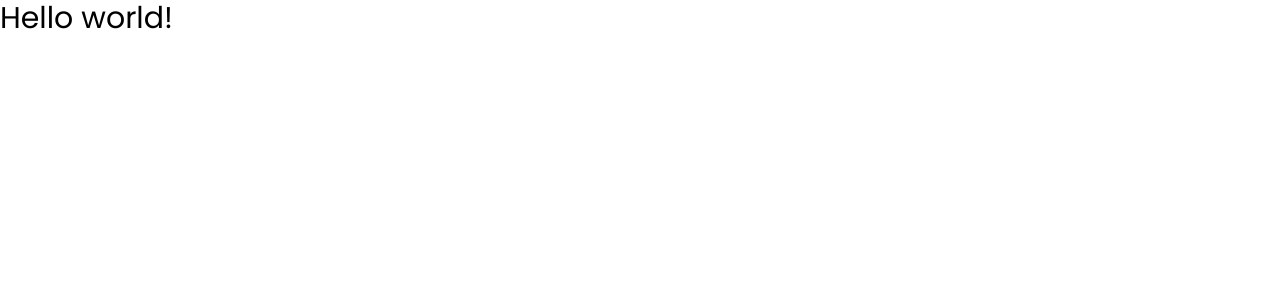
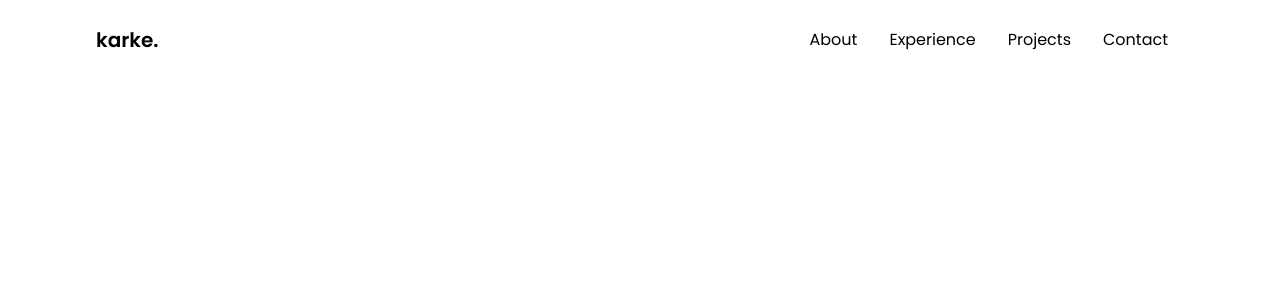
Before and after one commit to kar-ke/portfolio, a React (Create React App) app: page / in a window 1280 px wide. Shown: the top 300 px of the page. Built offline with nearby package versions, Linux system fonts and the light colour scheme.

Commit message:
navbar done

```diff
--- a/src/App.js
+++ b/src/App.js
@@ -1,11 +1,10 @@
 import React from 'react';
+import NavBar from './Components/NavBar';
 
 function App() {
   return (
     <div className="App">
-      <h1 className="text-3xl ">
-      Hello world!
-    </h1>
+      <NavBar />
     </div>
   );
 }
--- /dev/null
+++ b/src/Components/NavBar.jsx
@@ -0,0 +1,62 @@
+import React, { useState } from 'react'
+import { RxHamburgerMenu } from "react-icons/rx"
+import { LiaTimesSolid } from "react-icons/lia"
+
+const NavBar = () => {
+
+    const [nav, setNav] = useState(false)
+
+    const links = [
+        {
+            id: 1,
+            link: "About"
+        },
+        {
+            id: 2,
+            link: "Experience"
+        },
+        {
+            id: 3,
+            link: "Projects"
+        },
+        {
+            id: 4,
+            link: "contact"
+        }
+    ]
+
+  return (
+    <div className='flex justify-between items-center w-full h-20  lg:px-24 md:px-16 px-4 text-black bg-white'>
+        <div>
+            <h1 className='text-xl font-semibold'>karke.</h1>
+        </div>
+        <ul className='hidden md:flex lg:flex'>
+            {links.map(({link, id}) => (
+                <li
+                key={id}
+                className='px-4 cursor-pointer capitalize font-normal hover:text-purple-600 text-black hover:scale-105'>
+                {link}
+                </li>
+            ))}
+        </ul>
+
+        <div onClick={() => setNav(!nav)} className='cursor-pointer pr-2 z-10 text-black md:hidden lg:hidden'>
+            {nav ? <LiaTimesSolid size={30} /> : <RxHamburgerMenu size={30} />}
+        </div>
+
+        {nav && (
+            <ul className='flex flex-col justify-center content-end items-center absolute top-0 left-0 w-full h-screen '>
+            {links.map(({link, id}) => (
+                    <li
+                    key={id} className='px-4 cursor-pointer capitalize py-6 text-2xl'>
+                    {link}
+                    </li>
+                ))}
+            </ul>
+        )}
+
+    </div>
+  )
+}
+
+export default NavBar
```
Also changed, not shown: src/Asserts/logo-black.png (added).
